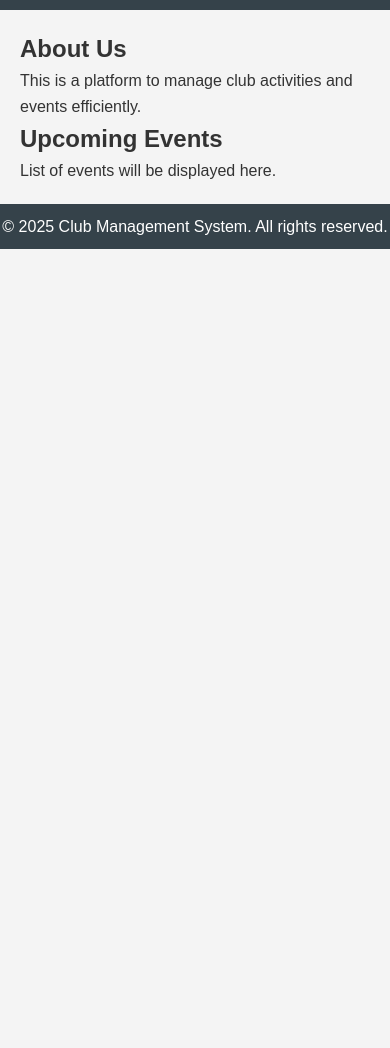
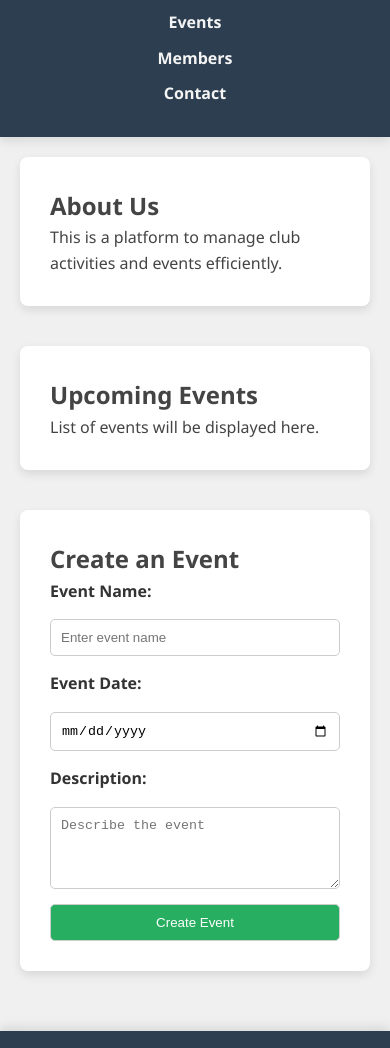
Before and after one commit to Subash760/club-management-system, a plain HTML site: page index.html in a window 390 px wide. Shown: the part 158-1206 px from the top of the page. Before the commit the page ends 844 px from the top, so only its background shows below. Drawn offline with Linux system fonts and the light colour scheme.

Commit message:
Enhanced frontend design with form and animations

```diff
--- a/index.html
+++ b/index.html
@@ -29,6 +29,22 @@
             <h2>Upcoming Events</h2>
             <p>List of events will be displayed here.</p>
         </section>
+        <section id="event-form">
+            <h2>Create an Event</h2>
+            <form id="eventForm">
+                <label for="eventName">Event Name:</label>
+                <input type="text" id="eventName" name="eventName" placeholder="Enter event name" required>
+
+                <label for="eventDate">Event Date:</label>
+                <input type="date" id="eventDate" name="eventDate" required>
+
+                <label for="eventDesc">Description:</label>
+                <textarea id="eventDesc" name="eventDesc" placeholder="Describe the event" rows="4" required></textarea>
+
+                <button type="submit">Create Event</button>
+            </form>
+        </section>
+
     </main>
 
     <footer>
--- a/script.js
+++ b/script.js
@@ -9,3 +9,37 @@ navLinks.forEach(link => {
         alert(`You clicked on ${link.textContent}`);
     });
 });
+// JavaScript animations and interactions
+console.log("Club Management System Loaded 🚀");
+
+// Smooth scrolling for nav links
+const links = document.querySelectorAll('nav a');
+
+links.forEach(link => {
+    link.addEventListener('click', (event) => {
+        event.preventDefault();
+        const targetId = link.getAttribute('href').substring(1);
+        const targetSection = document.getElementById(targetId);
+
+        if (targetSection) {
+            window.scrollTo({
+                top: targetSection.offsetTop,
+                behavior: 'smooth'
+            });
+        }
+    });
+});
+
+// Section hover animation
+const sections = document.querySelectorAll('section');
+
+sections.forEach(section => {
+    section.addEventListener('mouseover', () => {
+        section.style.transform = 'scale(1.05)';
+        section.style.transition = 'transform 0.3s';
+    });
+
+    section.addEventListener('mouseout', () => {
+        section.style.transform = 'scale(1)';
+    });
+});
--- a/styles.css
+++ b/styles.css
@@ -1,52 +1,135 @@
-/* Reset some default styling */
+/* Reset default styling */
 * {
     margin: 0;
     padding: 0;
     box-sizing: border-box;
 }
 
+/* Body and general styling */
 body {
-    font-family: Arial, sans-serif;
+    font-family: 'Segoe UI', Tahoma, Geneva, Verdana, sans-serif;
+    color: #444;
     line-height: 1.6;
-    color: #333;
-    background: #f4f4f4;
-    margin: 0;
-    padding: 0;
+    background: #f0f0f0;
+    min-height: 100vh;
+    display: flex;
+    flex-direction: column;
 }
 
+/* Header styling */
 header {
-    background: #35424a;
+    background: #2c3e50;
     color: #fff;
-    padding: 20px;
+    padding: 20px 0;
     text-align: center;
+    box-shadow: 0 4px 10px rgba(0, 0, 0, 0.1);
+}
+
+header h1 {
+    font-size: 2.5rem;
 }
 
 nav ul {
     list-style: none;
+    padding: 0;
 }
 
 nav ul li {
     display: inline;
-    margin: 0 10px;
+    margin: 0 15px;
 }
 
 nav a {
     text-decoration: none;
-    color: #fff;
+    color: #f4f4f4;
     font-weight: bold;
+    transition: color 0.3s;
 }
 
 nav a:hover {
-    color: #f4b400;
+    color: #f39c12;
 }
 
+/* Main section styling */
 main {
-    padding: 20px;
+    flex: 1;
+    padding: 40px 20px;
+    max-width: 1200px;
+    margin: 0 auto;
 }
 
+/* Section styling */
+section {
+    margin-bottom: 40px;
+    padding: 30px;
+    background: #fff;
+    border-radius: 8px;
+    box-shadow: 0 4px 10px rgba(0, 0, 0, 0.1);
+    transition: transform 0.3s;
+}
+
+section:hover {
+    transform: translateY(-5px);
+}
+
+/* Footer styling */
 footer {
-    background: #35424a;
+    background: #2c3e50;
     color: #fff;
     text-align: center;
-    padding: 10px 0;
+    padding: 20px 0;
+    font-size: 14px;
+    box-shadow: 0 -4px 10px rgba(0, 0, 0, 0.1);
 }
+
+/* Responsive Design */
+@media (max-width: 768px) {
+    header h1 {
+        font-size: 2rem;
+    }
+
+    nav ul li {
+        display: block;
+        margin: 10px 0;
+    }
+
+    main {
+        padding: 20px;
+    }
+}
+/* Form styling */
+form {
+    display: flex;
+    flex-direction: column;
+    gap: 15px;
+}
+
+label {
+    font-weight: bold;
+    color: #333;
+}
+
+input, textarea, button {
+    width: 100%;
+    padding: 10px;
+    border: 1px solid #ccc;
+    border-radius: 5px;
+    transition: all 0.3s;
+}
+
+input:focus, textarea:focus {
+    border-color: #f39c12;
+    outline: none;
+    box-shadow: 0 0 8px rgba(243, 156, 18, 0.5);
+}
+
+button {
+    background: #27ae60;
+    color: #fff;
+    cursor: pointer;
+    transition: background 0.3s;
+}
+
+button:hover {
+    background: #219150;
+}
```
